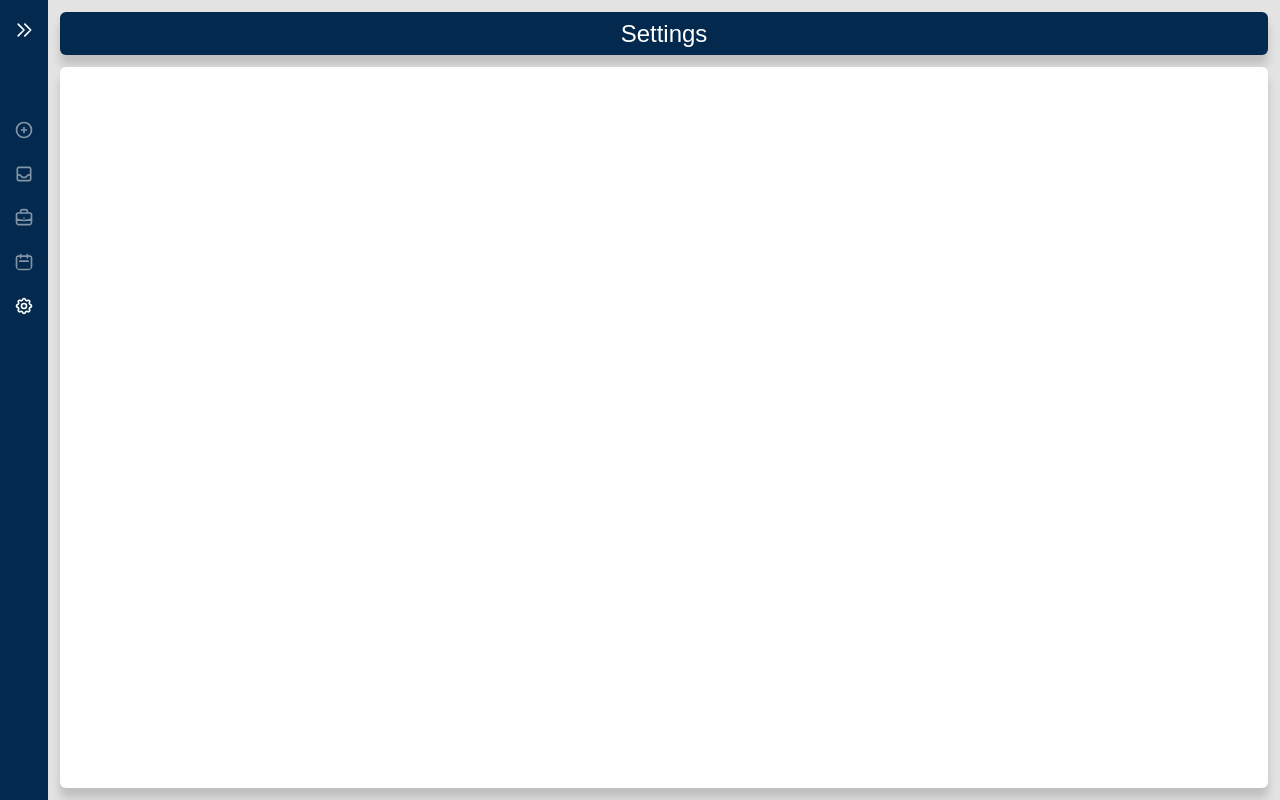
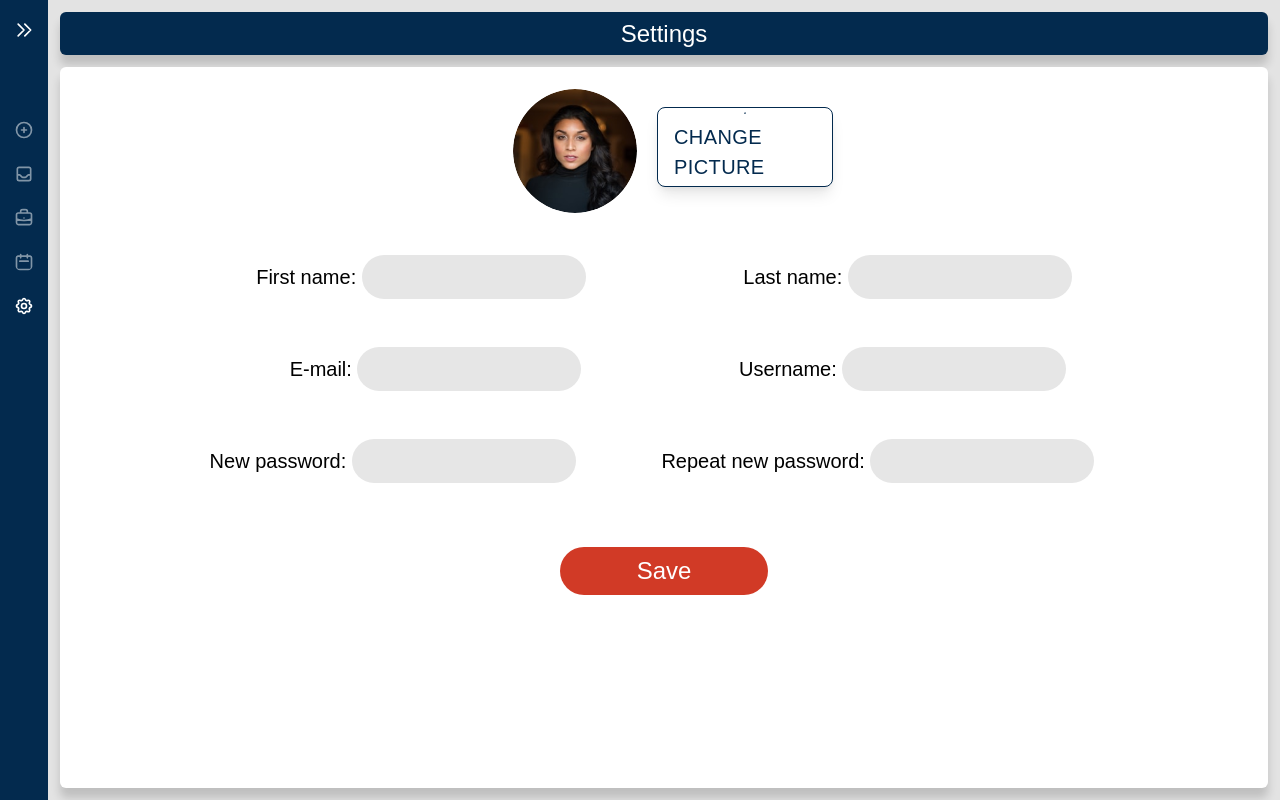
Before and after one commit to BrackoGregor/timetracker_praksa, a Vue app in the folder web/: page /settings in a window 1280 px wide. Built offline with nearby package versions, Linux system fonts and the light colour scheme.

Commit message:
Settings design added

```diff
--- a/web/src/views/Settings.vue
+++ b/web/src/views/Settings.vue
@@ -3,9 +3,103 @@
     <div class="flex flex-col w-full">
       <HeaderTable></HeaderTable>
       <div
-        class="flex bg-white h-full items-center justify-center mx-3 mb-3 rounded-md shadow-headerTable"
+        class="flex flex-col bg-white h-full mx-3 mb-3 items-center rounded-md shadow-headerTable"
       >
+        <div class="flex flex-row h-32 w-84 mt-5">
+          <img
+            src="../assets/person.svg"
+            class="rounded-full w-32 h-32 mb-3 mr-0.5 ml-4 border-solid border-2 border-white"
+          />
+          <label
+            class="ml-4 w-44 h-20 flex flex-col items-center mt-5 px-4 py-1 bg-white text-blue rounded-lg shadow-lg tracking-wide uppercase border border-blue cursor-pointer hover:bg-blue hover:text-white"
+          >
+            <svg
+              class="w-8 h-8"
+              fill="currentColor"
+              xmlns="http://www.w3.org/2000/svg"
+              viewBox="0 0 20 20"
+            >
+              <path
+                d="M16.88 9.1A4 4 0 0 1 16 17H5a5 5 0 0 1-1-9.9V7a3 3 0 0 1 4.52-2.59A4.98 4.98 0 0 1 17 8c0 .38-.04.74-.12 1.1zM11 11h3l-4-4-4 4h3v3h2v-3z"
+              />
+            </svg>
+            <span class="mt-2 leading-normal font-customFont text-xl"
+              >Change picture</span
+            >
+            <input type="file" class="hidden" />
+          </label>
+        </div>
+        <div class="h-18 w-full text-center mt-10">
+          <label class="font-customFont text-xl">
+            First name:
+            <input
+              name="firstname"
+              type="text"
+              autocomplete="firstname"
+              required
+              class="w-56 pl-6 py-2 mb-8 mr-24 font-light font-customFont text-xl placeholder-gray-loginInputText bg-gray-loginInputBg rounded-full"
+            />
+          </label>
 
+          <label class="ml-14 font-customFont text-xl">
+            Last name:
+            <input
+              name="firstname"
+              type="text"
+              required
+              class="w-56 pl-6 py-2 mb-8 font-light font-customFont text-xl placeholder-gray-loginInputText bg-gray-loginInputBg rounded-full"
+            />
+          </label>
+        </div>
+        <div class="h-18 w-full text-center mt-4">
+          <label class="ml-7 font-customFont text-xl">
+            E-mail:
+            <input
+              name="firstname"
+              type="email"
+              required
+              class="w-56 pl-6 py-2 mb-8 mr-24 font-light font-customFont text-xl placeholder-gray-loginInputText bg-gray-loginInputBg rounded-full"
+            />
+          </label>
+
+          <label class="ml-14 font-customFont text-xl">
+            Username:
+            <input
+              name="firstname"
+              type="text"
+              required
+              class=" w-56 pl-6 py-2 mb-8 font-light font-customFont text-xl placeholder-gray-loginInputText bg-gray-loginInputBg rounded-full"
+            />
+          </label>
+        </div>
+        <div class="h-18 w-full text-center mt-4">
+          <label class="ml-4 font-customFont text-xl">
+            New password:
+            <input
+              name="password"
+              type="password"
+              required
+              class="w-56 pl-6 py-2 mb-8 mr-20 font-light font-customFont text-xl placeholder-gray-loginInputText bg-gray-loginInputBg rounded-full"
+            />
+          </label>
+
+          <label class="font-customFont text-xl">
+            Repeat new password:
+            <input
+              name="password_repeat"
+              type="password"
+              required
+              class="mr-10 w-56 pl-6 py-2 mb-8 font-light font-customFont text-xl placeholder-gray-loginInputText bg-gray-loginInputBg rounded-full"
+            />
+          </label>
+        </div>
+        <div class="h-18 w-full text-center mt-8">
+          <button
+            class="text-white font-customFont text-2xl font-medium bg-red rounded-full py-2 hover:bg-opacity-80 w-52"
+          >
+            Save
+          </button>
+        </div>
       </div>
     </div>
   </div>
```
Also changed, not shown: web/src/assets/edit.svg (added).
